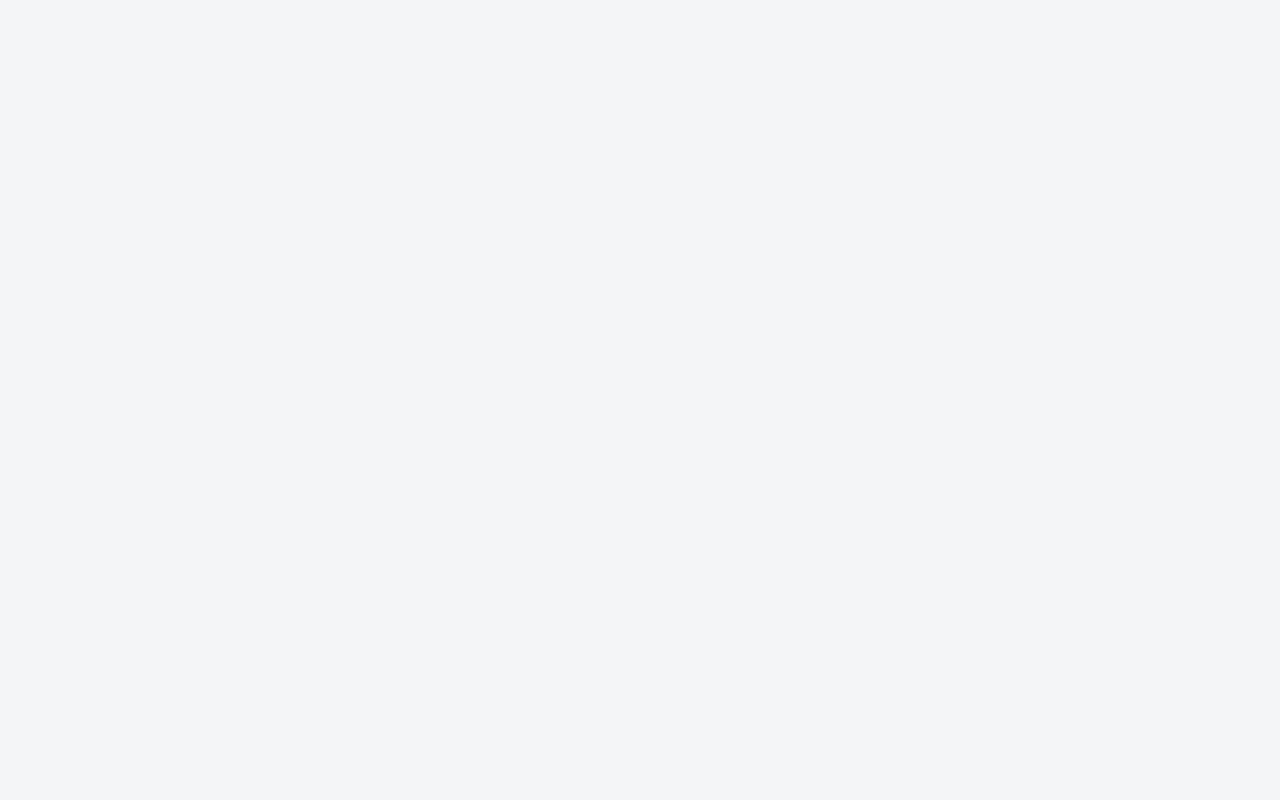
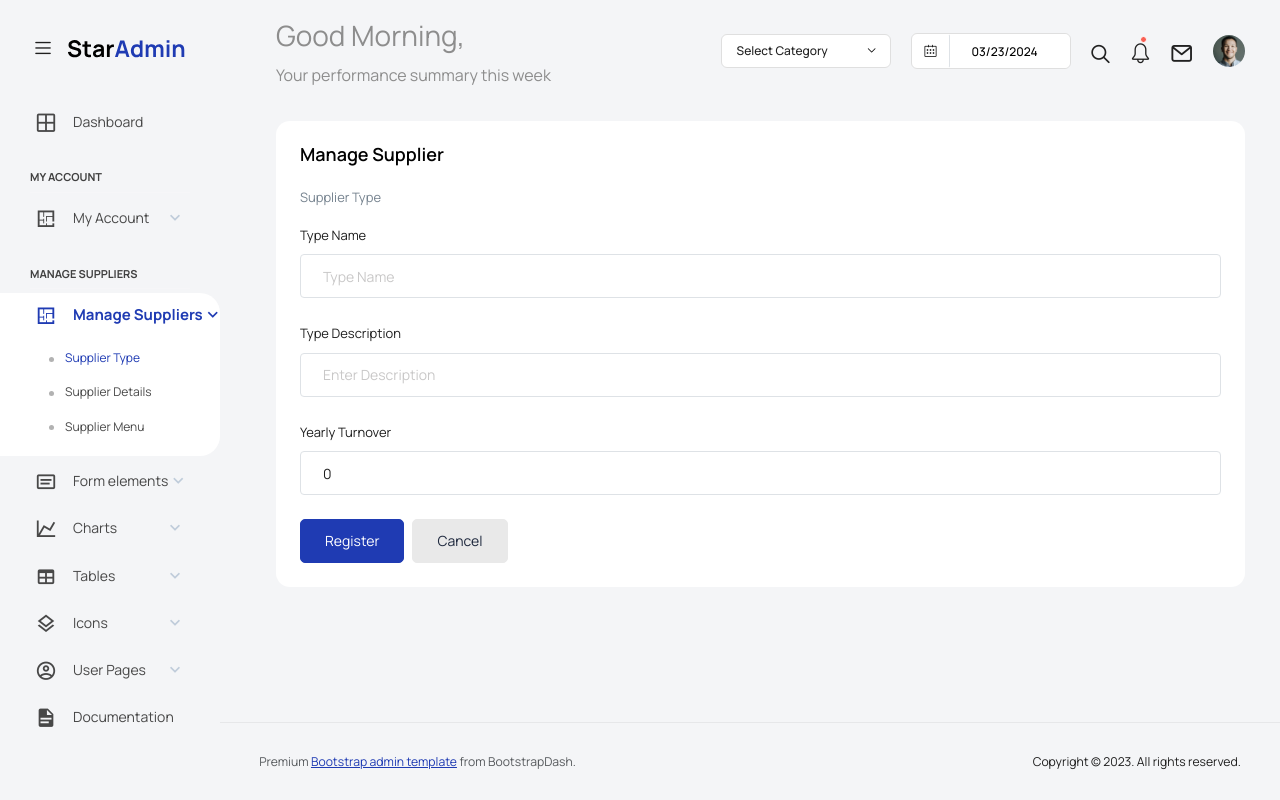
Before and after one commit to Web-development-Organization-dotnet/FoodDelivery_Backend_FrontEnd, an Angular app in the folder FoodDelivery_Angular_Frontend/Frontend-App/: page /supplierType in a window 1280 px wide. Before the commit this address led to /. Built offline with nearby package versions, Linux system fonts and the light colour scheme.

Commit message:
Supplier Type

```diff
--- /dev/null
+++ b/FoodDelivery_Angular_Frontend/Frontend-App/src/app/Models/supplierType.ts
@@ -0,0 +1,13 @@
+
+export class supplierTypeModel {
+    supplier_type: string;
+    description: string;
+    yearly_turnover: number;
+
+
+    constructor() {
+        this.supplier_type = '';
+        this.description = '';
+        this.yearly_turnover = 0
+    }
+}
--- /dev/null
+++ b/FoodDelivery_Angular_Frontend/Frontend-App/src/app/Pages/Admin/supplier-type/supplier-type.component.html
@@ -0,0 +1,65 @@
+<app-header></app-header>
+<!-- partial -->
+<div class="container-fluid page-body-wrapper">
+    <app-sidebar></app-sidebar>
+
+    <div class="main-panel">
+        <div class="content-wrapper">
+            <div class="row">
+
+                <div class="col-12 grid-margin stretch-card">
+                    <div class="card">
+                        <div class="card-body">
+                            <h4 class="card-title">Manage Supplier</h4>
+                            <p class="card-description">Supplier Type</p>
+                            <form class="forms-sample" #AdminForm="ngForm" (ngSubmit)="onSubmit(AdminForm)">
+                                <div class="form-group">
+                                    <label for="exampleInputName1">Type Name</label>
+                                    <input type="text" class="form-control" id="exampleInputName1"
+                                        placeholder="Type Name" name="supplier_type" #supplier_type="ngModel"
+                                        [(ngModel)]="supplierTypeModel.supplier_type" required minlength="3">
+                                    <div class="text-danger"
+                                        *ngIf="supplier_type.invalid && (supplier_type.touched || supplier_type.dirty)">
+                                        <span *ngIf="supplier_type.errors?.['required']">Required Property</span>
+                                        <span *ngIf="supplier_type.errors?.['minlength']">Minimum 3 characters</span>
+                                    </div>
+                                </div>
+                                <div class="form-group">
+                                    <label for="exampleInputEmail3">Type Description</label>
+                                    <!-- <textarea id="w3review" class="form-control" name="w3review" rows="15" placeholder="Enter Description">
+                    </textarea> -->
+                                    <input type="text" class="form-control" id="typedesc"
+                                        placeholder="Enter Description" name="description" #description="ngModel"
+                                        [(ngModel)]="supplierTypeModel.description" required>
+                                    <div class="text-danger"
+                                        *ngIf="description.invalid && (description.touched || description.dirty)">
+                                        <span *ngIf="description.errors?.['required']">Required Property</span>
+                                        <span *ngIf="description.errors?.['minlength']">Minimum 20 characters</span>
+                                    </div>
+                                </div>
+                                <div class="form-group">
+                                    <label for="exampleInputPhone">Yearly Turnover</label>
+                                    <input type="text" class="form-control" id="yearlyturnover"
+                                        placeholder="Yearly Turnover" name="yearly_turnover" #yearly_turnover="ngModel"
+                                        [(ngModel)]="supplierTypeModel.yearly_turnover" required>
+                                    <div class="text-danger"
+                                        *ngIf="yearly_turnover.invalid && (yearly_turnover.touched || yearly_turnover.dirty)">
+                                        <span *ngIf="yearly_turnover.errors?.['required']">Required Property</span>
+                                        <!-- <span *ngIf="yearly_turnover.errors?.['minlength']">Minimum 3 characters</span> -->
+                                    </div>
+                                </div>
+                                <button type="submit" class="btn btn-primary me-2">Register</button>
+                                <button class="btn btn-light">Cancel</button>
+                            </form>
+                        </div>
+                    </div>
+                </div>
+
+            </div>
+        </div>
+        <!-- content-wrapper ends -->
+        <app-footer></app-footer>
+    </div>
+    <!-- main-panel ends -->
+</div>
+<!-- page-body-wrapper ends -->
--- /dev/null
+++ b/FoodDelivery_Angular_Frontend/Frontend-App/src/app/Pages/Admin/supplier-type/supplier-type.component.ts
@@ -0,0 +1,55 @@
+import { Component } from '@angular/core';
+import { FooterComponent } from '../../../_layout/footer/footer.component';
+import { HeaderComponent } from '../../../_layout/header/header.component';
+import { SidebarComponent } from '../../../_layout/sidebar/sidebar.component';
+import { FormsModule, NgForm } from '@angular/forms';
+import { CommonModule } from '@angular/common';
+import { supplierTypeModel } from '../../../Models/supplierType';
+import { AdminService } from '../../../Service/Admin/admin.service';
+
+@Component({
+  selector: 'app-supplier-type',
+  standalone: true,
+  imports: [
+    FooterComponent,
+    HeaderComponent,
+    SidebarComponent,
+    FormsModule,
+    CommonModule
+  ],
+  templateUrl: './supplier-type.component.html',
+  styleUrl: './supplier-type.component.css'
+})
+export class SupplierTypeComponent {
+  supplierTypeModel: any = new supplierTypeModel();
+
+  constructor(private adminServ: AdminService) {
+
+  }
+
+
+
+onSubmit(form: NgForm) {
+  // console.log(this.adminModelObj);
+
+  // if (!form.invalid) {
+  //   // API Call
+  //   this.adminServ.updateAccountDetails(this.adminModelObj).subscribe(q => {
+  //     console.log('Updateed response', q);
+
+  //     // if (q && q.message === 'Update successful') {
+  //     //   this.router.navigate(['/dashboard']);
+  //     // }
+  //     // else {
+  //     //   alert('Invalid credentials!');
+  //     // }
+  //   })
+  // }
+  // else {
+  //   // Navigate
+  //   console.log('Error');
+  //   //this.router.navigate(['/login']);
+  // }
+
+}
+}
--- a/FoodDelivery_Angular_Frontend/Frontend-App/src/app/_layout/sidebar/sidebar.component.html
+++ b/FoodDelivery_Angular_Frontend/Frontend-App/src/app/_layout/sidebar/sidebar.component.html
@@ -23,18 +23,19 @@
       </div>
     </li>
 
-    <li class="nav-item nav-category">UI Elements</li>
+    <li class="nav-item nav-category">Manage Suppliers</li>
     <li class="nav-item">
       <a class="nav-link" data-bs-toggle="collapse" href="#ui-basic" aria-expanded="false" aria-controls="ui-basic">
         <i class="menu-icon mdi mdi-floor-plan"></i>
-        <span class="menu-title">UI Elements</span>
+        <span class="menu-title">Manage Suppliers</span>
         <i class="menu-arrow"></i>
       </a>
       <div class="collapse" id="ui-basic">
         <ul class="nav flex-column sub-menu">
-          <li class="nav-item"> <a class="nav-link" href="pages/ui-features/buttons.html">Buttons</a></li>
-          <li class="nav-item"> <a class="nav-link" href="pages/ui-features/dropdowns.html">Dropdowns</a></li>
-          <li class="nav-item"> <a class="nav-link" href="pages/ui-features/typography.html">Typography</a></li>
+          <li class="nav-item"> <a class="nav-link" routerLink="/supplierType" routerLinkActive="active"
+            ariaCurrentWhenActive="page">Supplier Type</a></li>
+          <li class="nav-item"> <a class="nav-link" href="pages/ui-features/dropdowns.html">Supplier Details</a></li>
+          <li class="nav-item"> <a class="nav-link" href="pages/ui-features/typography.html">Supplier Menu</a></li>
         </ul>
       </div>
     </li>
--- a/FoodDelivery_Angular_Frontend/Frontend-App/src/app/app.routes.ts
+++ b/FoodDelivery_Angular_Frontend/Frontend-App/src/app/app.routes.ts
@@ -3,6 +3,7 @@ import { UserloginComponent } from './Auth/userlogin/userlogin.component';
 import { UserregisterComponent } from './Auth/userregister/userregister.component';
 import { DashboardComponent } from './dashboard/dashboard.component';
 import { MyAccountComponent } from './Pages/Admin/my-account/my-account.component';
+import { SupplierTypeComponent } from './Pages/Admin/supplier-type/supplier-type.component';
 
 export const routes: Routes = [
 
@@ -11,4 +12,5 @@ export const routes: Routes = [
   { path: 'register', component: UserregisterComponent },
   { path: 'dashboard', component: DashboardComponent },
   { path: 'adminMyAccount', component: MyAccountComponent },
+  { path: 'supplierType', component: SupplierTypeComponent },
 ];
```
Also changed, not shown: FoodDelivery_Angular_Frontend/Frontend-App/src/app/Pages/Admin/supplier-type/supplier-type.component.css (added), 2 other files (tests, documents, lock files or other folders).
